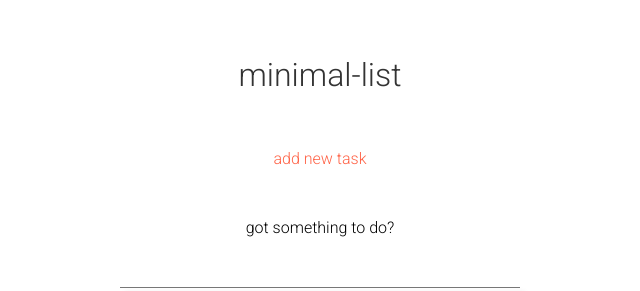
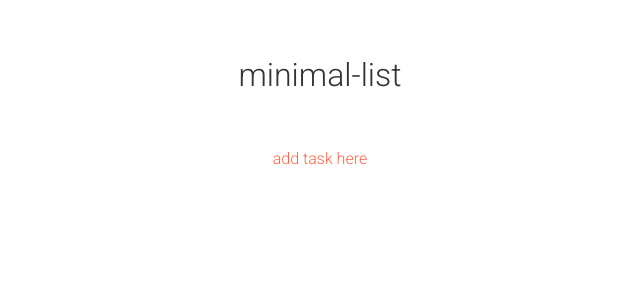
Before and after one commit to omg-xodnd/todolist_vanilla_js, a plain HTML site: page index.html in a window 1280 px wide. Shown: the whole page, without its empty margins (320-960 px from the left). Drawn offline with Linux system fonts and the light colour scheme.

Commit message:
UI change

```diff
--- a/css/style.css
+++ b/css/style.css
@@ -95,7 +95,7 @@ main {
     width: 400px;
     margin: auto;
     box-shadow: 5px 5px 5px lightgray;
-    border-bottom: 1px solid #777777;
+
 }
 
 ul {
@@ -125,7 +125,7 @@ ul {
     padding: 0 20px;
     height: 50px;
 
-    border-top: 1px solid #777777;
+    border-bottom: 1px solid #777777;
     transition: all ease 0.5s;
 }
 
--- a/index.html
+++ b/index.html
@@ -18,10 +18,10 @@
     </header>
     <main>
         <div class="input-container">
-            <span class="btn-show-input">add new task</span>
+            <span class="btn-show-input">add task here</span>
         </div>
         <div id="warning-msg">please write your task</div>
-        <div class="no-task">got something to do?</div>
+        <div class="no-task"></div>
         <div class="list-container">
             <ul class="todo-list">
                 <!-- <li class="list-title">todo</li> -->
```
Also changed, not shown: 1 other file.
